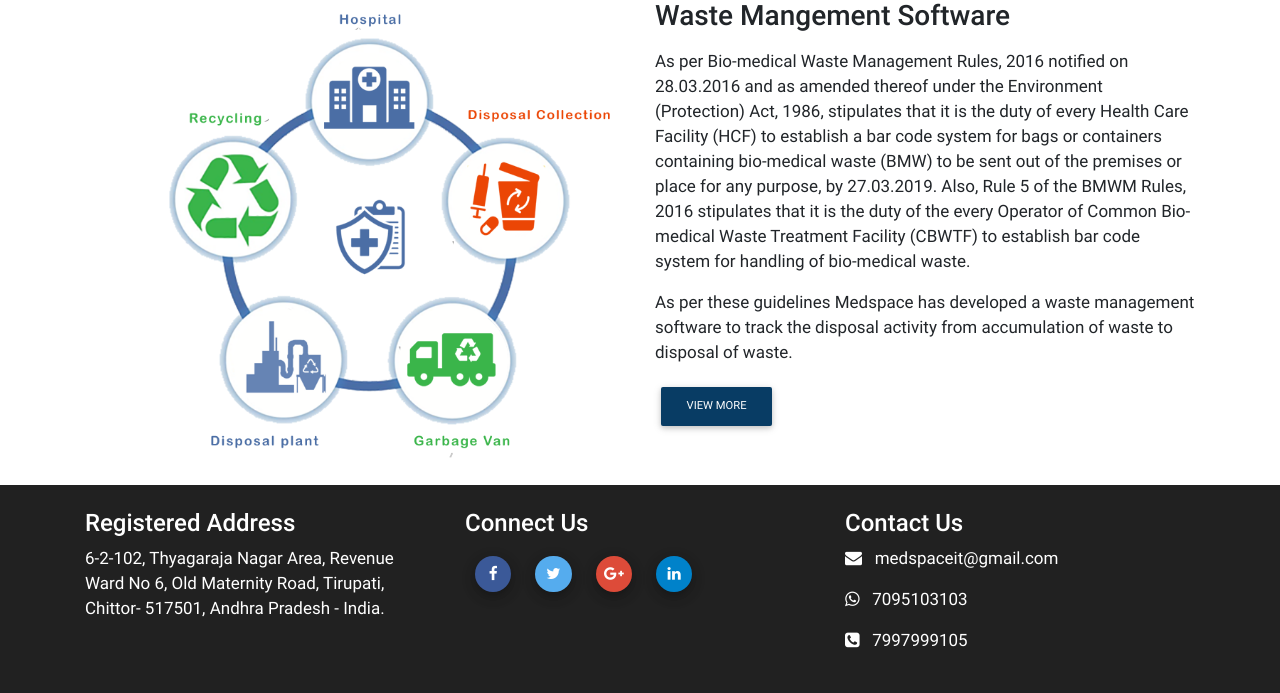
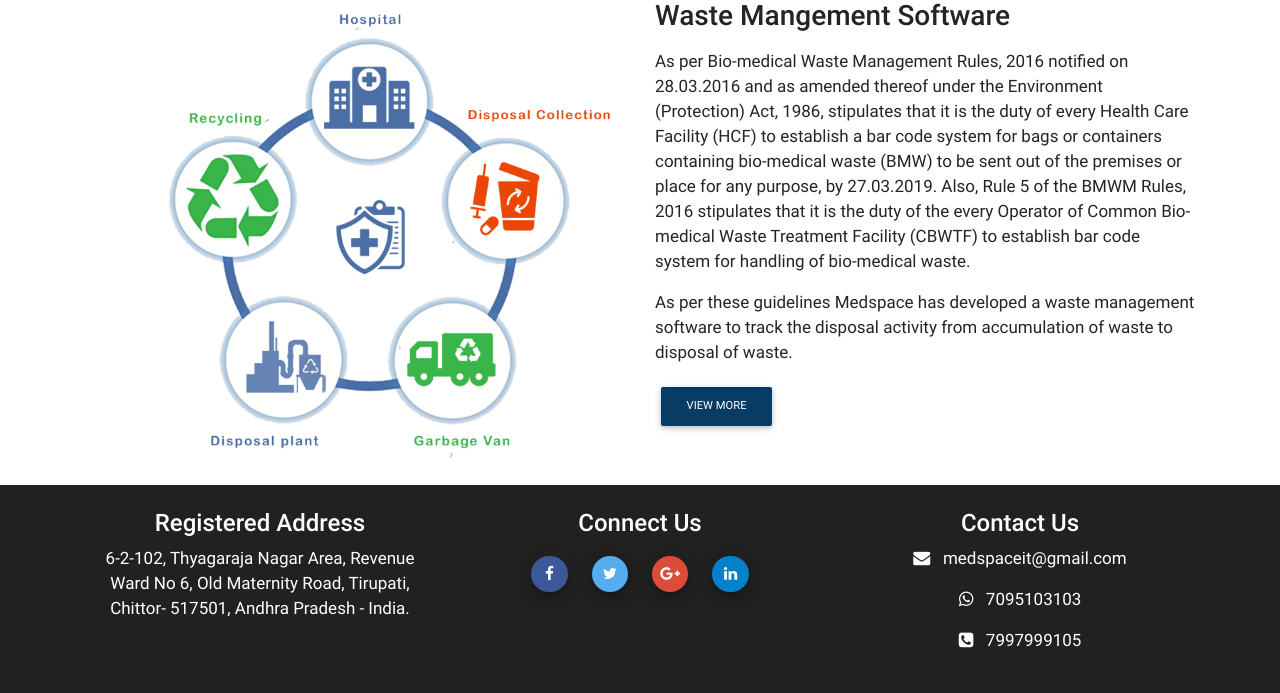
Before and after one commit to vasudevareddyreddem/med_hompage, a PHP site: page /index.php in a window 1280 px wide. Shown: the part 2382-3075 px from the top of the page. Run offline with PHP 8.4, Linux system fonts and the light colour scheme.

Commit message:
cahnges
commi

```diff
--- a/footer.php
+++ b/footer.php
@@ -99,14 +99,14 @@
     <footer class="bg-dark text-white py-4">
         <div class="container">
             <div class="row">
-                <div class="col-md-4">
+                <div class="col-md-4 text-center">
                     <h3 class="h4">Registered Address</h3>
                     <p>6-2-102, Thyagaraja Nagar Area, Revenue Ward No 6,
                         Old Maternity Road, Tirupati,
                         Chittor- 517501,
                         Andhra Pradesh - India.</p>
                 </div>
-					<div class="col-md-4">
+					<div class="col-md-4 text-center">
                     <h3 class="h4">Connect Us</h3>
 						<p><!--Facebook-->
 						<a target="_blank" href="https://www.facebook.com/Medspaceit-456795708151963/" type="button" class="btn-floating btn-sm btn-fb"><i class="fa fa-facebook"></i></a>
@@ -118,7 +118,7 @@
 						<a target="_blank" href="https://www.linkedin.com/company/medspaceit/" type="button" class="btn-floating btn-sm btn-li"><i class="fa fa-linkedin"></i></a></p>
                 </div>
 
-                <div class="col-md-4">
+                <div class="col-md-4 text-center">
                     <h3 class="h4">Contact Us</h3>
                     <p><i class="fa fa-envelope" aria-hidden="true"></i>
                         &nbsp; medspaceit@gmail.com</p>
```
